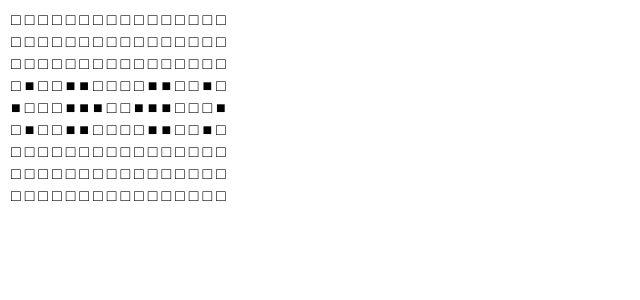
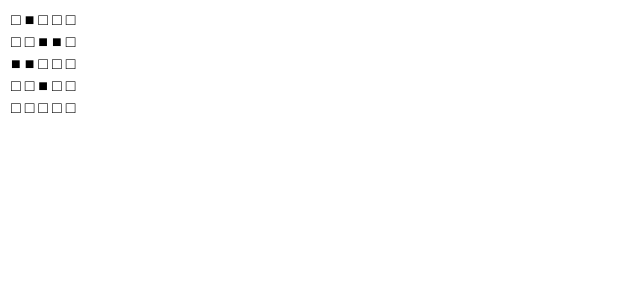
Before and after one commit to AaronMaywood/Cellular-Automaton-by-Vue.js, a Vue app: page / in a window 1280 px wide. Shown: the top 300 px of the page, without its empty margins (0-640 px from the left). Built offline with nearby package versions, Linux system fonts and the light colour scheme.

Commit message:
clock パターンの実装

```diff
--- a/src/store.js
+++ b/src/store.js
@@ -1,34 +1,15 @@
 import { reactive } from 'vue'
 
-export const ROWS = 9;
-export const COLS = 16;
+export const ROWS = 4;
+export const COLS = 4;
 
 export const cells = reactive([
-	// ペンタデカスロン
-	[0,0,0,0,0,0,0,0,0],
-	[0,0,0,0,0,0,0,0,0],
-	[0,0,0,0,0,0,0,0,0],
-	[0,0,0,0,1,0,0,0,0],
-	[0,0,0,0,1,0,0,0,0],
-	[0,0,0,0,1,0,0,0,0],
-	[0,0,0,0,1,0,0,0,0],
-	[0,0,0,0,1,0,0,0,0],
-	[0,0,0,0,1,0,0,0,0],
-	[0,0,0,0,1,0,0,0,0],
-	[0,0,0,0,1,0,0,0,0],
-	[0,0,0,0,1,0,0,0,0],
-	[0,0,0,0,1,0,0,0,0],
-	[0,0,0,0,0,0,0,0,0],
-	[0,0,0,0,0,0,0,0,0],
-	[0,0,0,0,0,0,0,0,0],
-	/*
 	// Clock 4x4 - https://ja.wikipedia.org/wiki/%E6%99%82%E8%A8%88_(%E3%83%A9%E3%82%A4%E3%83%95%E3%82%B2%E3%83%BC%E3%83%A0)
 	[0,1,0,0,0],
 	[0,0,1,1,0],
 	[1,1,0,0,0],
 	[0,0,1,0,0],
 	[0,0,0,0,0],
-	*/
 	/*
 	// Blinker 3x3 - https://ja.wikipedia.org/wiki/%E6%8C%AF%E5%8B%95%E5%AD%90_(%E3%83%A9%E3%82%A4%E3%83%95%E3%82%B2%E3%83%BC%E3%83%A0)
 	[0,0,0,0,0],
```
